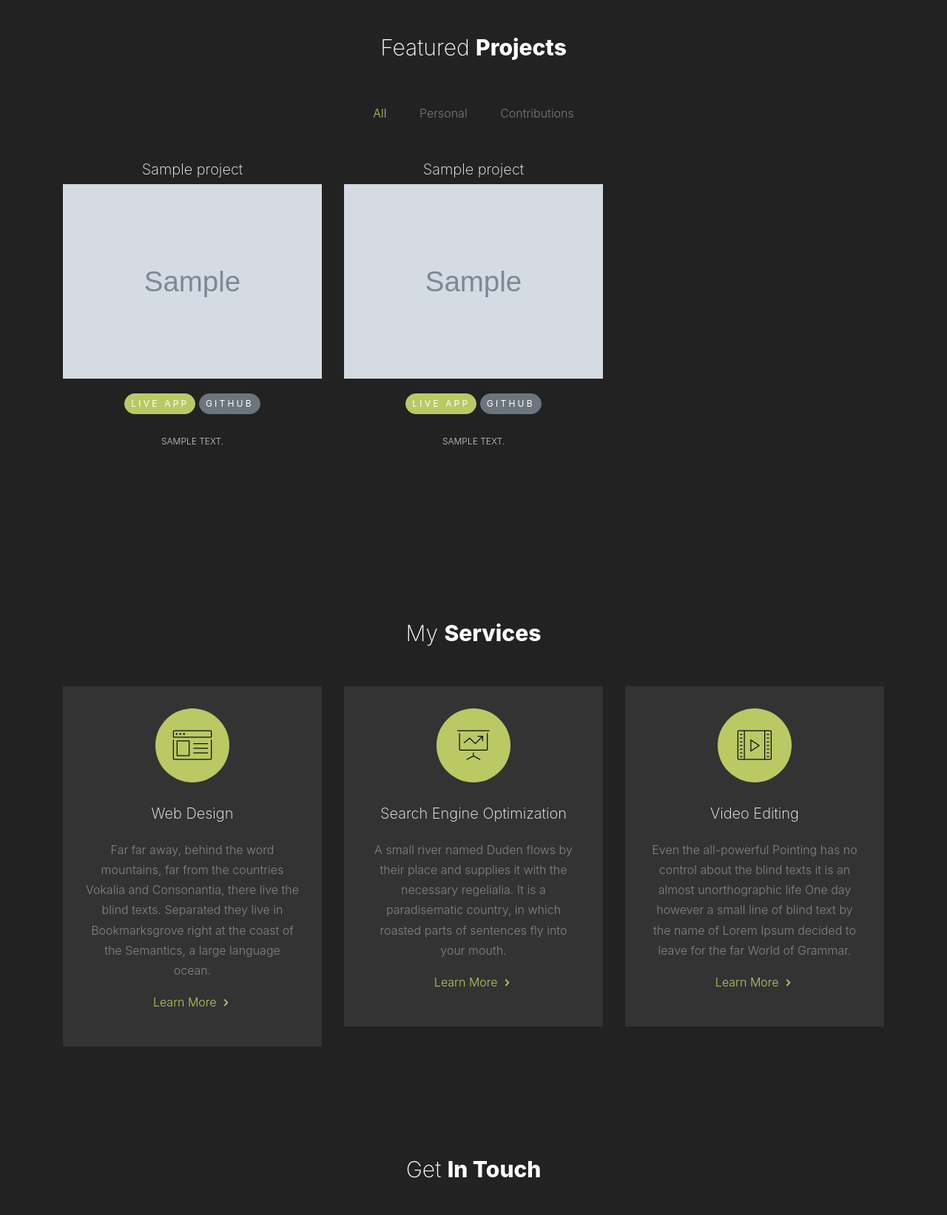
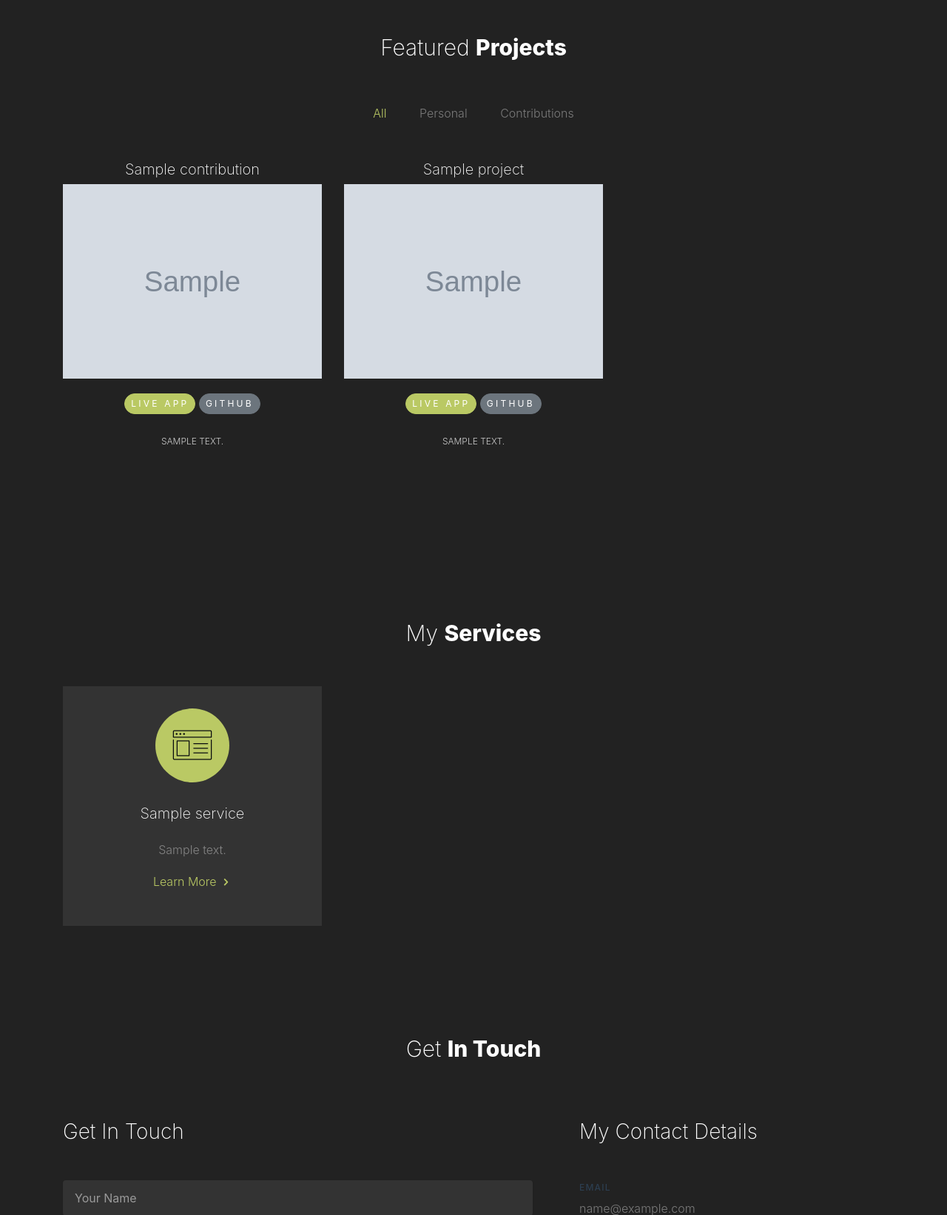
Before and after one commit to ifecog/ifeoluwa-portfolio, a Django app: template template/pages/home.html in a window 1280 px wide. Shown: the part 1680-3323 px from the top of the page at 74% size. Run offline with Django 4.2, Linux system fonts and the light colour scheme; tables that the repository leaves empty hold one stand-in row (values such as "Sample post"); the template is opened without the code that fills it: values that come from a table or form of the project are taken from there, most other values are stand-ins (such as "Sample title", 1, 10 or a date in 2020); grey boxes marked "Sample" are stand-in pictures; parts of the project's set-up code (start-up, migrations or seed data) failed here and were passed over; some libraries are stand-ins or nearby versions; some web fonts are replaced.

Commit message:
Services section

```diff
--- a/base/models.py
+++ b/base/models.py
@@ -54,7 +54,7 @@
 
 
 class Service(models.Model):
-    name = models.CharField(max_length=60)
+    name = models.CharField(max_length=100)
     details = models.TextField()
 
     def __str__(self):
--- a/base/views.py
+++ b/base/views.py
@@ -1,6 +1,5 @@
 from django.shortcuts import render, redirect
-from .models import About, Skill, Project
-
+from .models import About, Skill, Project, Service
 # Create your views here.
 
 
@@ -9,12 +8,13 @@
     skills = Skill.objects.all()
     personal_projects = Project.objects.filter(type='personal').order_by('-id')
     contributions_projects = Project.objects.filter(type='contributions').order_by('-id')
+    services = Service.objects.order_by('-id')
 
     context = {
         'abouts': abouts,
         'skills': skills,
         'personals': personal_projects,
-        'contributions': contributions_projects,
+        'services': services,
     }
 
     return render(request, 'pages/home.html', context)
--- a/template/pages/home.html
+++ b/template/pages/home.html
@@ -26,6 +26,11 @@
 <!-- section -->
 
 <section class="site-section" id="section-about">
+    <style>
+        .social-item {
+          font-size: 30px; /* Adjust the size as needed */
+        }
+    </style>
   <div class="container">
     {% for about in abouts %}
     <div class="row mb-5 align-items-center">
@@ -39,7 +44,24 @@
       <div class="col-lg-5 pl-lg-5">
         <div class="section-heading">
           <h2>About <strong>Me</strong></h2>
+          <div class="col-md-12">
+            <p>
+              <a href="{{about.linkedin_link}}" class="social-item" target="_blank"
+                ><span class="icon-linkedin2"></span
+              ></a>
+              <a href="{{about.github_link}}" class="social-item" target="_blank"
+                ><span class="icon-github2"></span
+              ></a>
+              <a href="{{about.twitter_link}}" class="social-item" target="_blank"
+                ><span class="icon-twitter"></span
+              ></a>
+              <a href="{{about.instagram_link}}" class="social-item" target="_blank"
+                ><span class="icon-instagram2"></span
+              ></a>
+            </p>
+          </div>
         </div>
+
         <p class="mb-5">{{about.body}}</p>
         <p>
           <a
@@ -184,6 +206,7 @@
       </div>
     </div>
     <div class="row">
+      {% for service in services %}
       <div class="col-md-6 col-lg-4 text-center mb-5">
         <div
           class="site-service-item site-animate"
@@ -192,12 +215,9 @@
           <span class="icon">
             <span class="icon-browser2"></span>
           </span>
-          <h3 class="mb-4">Web Design</h3>
+          <h3 class="mb-4">{{service.name}}</h3>
           <p>
-            Far far away, behind the word mountains, far from the countries
-            Vokalia and Consonantia, there live the blind texts. Separated they
-            live in Bookmarksgrove right at the coast of the Semantics, a large
-            language ocean.
+            {{service.details}}
           </p>
           <p>
             <a href="#" class="site-link"
@@ -206,48 +226,7 @@
           </p>
         </div>
       </div>
-      <div class="col-md-6 col-lg-4 text-center mb-5">
-        <div
-          class="site-service-item site-animate"
-          data-animate-effect="fadeIn"
-        >
-          <span class="icon">
-            <span class="icon-presentation"></span>
-          </span>
-          <h3 class="mb-4">Search Engine Optimization</h3>
-          <p>
-            A small river named Duden flows by their place and supplies it with
-            the necessary regelialia. It is a paradisematic country, in which
-            roasted parts of sentences fly into your mouth.
-          </p>
-          <p>
-            <a href="#" class="site-link"
-              >Learn More <i class="icon-chevron-right"></i
-            ></a>
-          </p>
-        </div>
-      </div>
-      <div class="col-md-6 col-lg-4 text-center mb-5">
-        <div
-          class="site-service-item site-animate"
-          data-animate-effect="fadeIn"
-        >
-          <span class="icon">
-            <span class="icon-video2"></span>
-          </span>
-          <h3 class="mb-4">Video Editing</h3>
-          <p>
-            Even the all-powerful Pointing has no control about the blind texts
-            it is an almost unorthographic life One day however a small line of
-            blind text by the name of Lorem Ipsum decided to leave for the far
-            World of Grammar.
-          </p>
-          <p>
-            <a href="#" class="site-link"
-              >Learn More <i class="icon-chevron-right"></i
-            ></a>
-          </p>
-        </div>
+      {% endfor %}
       </div>
     </div>
   </div>
```
Also changed, not shown: base/migrations/0007_alter_service_name.py (added).
